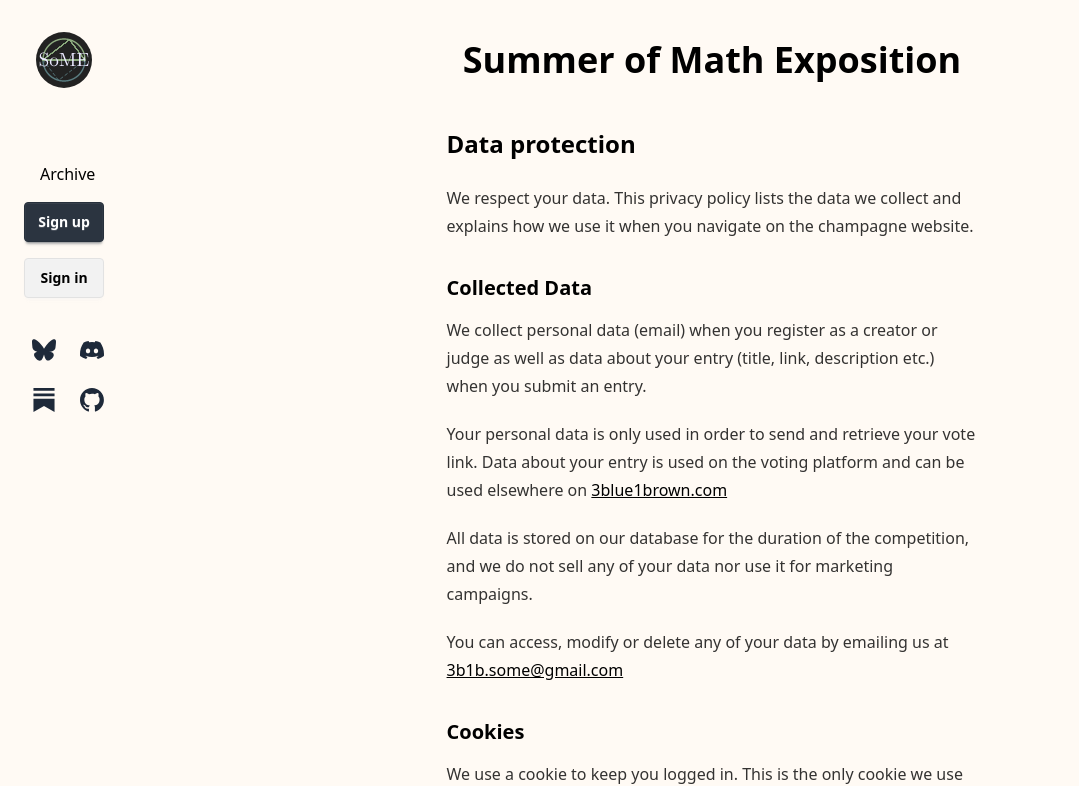
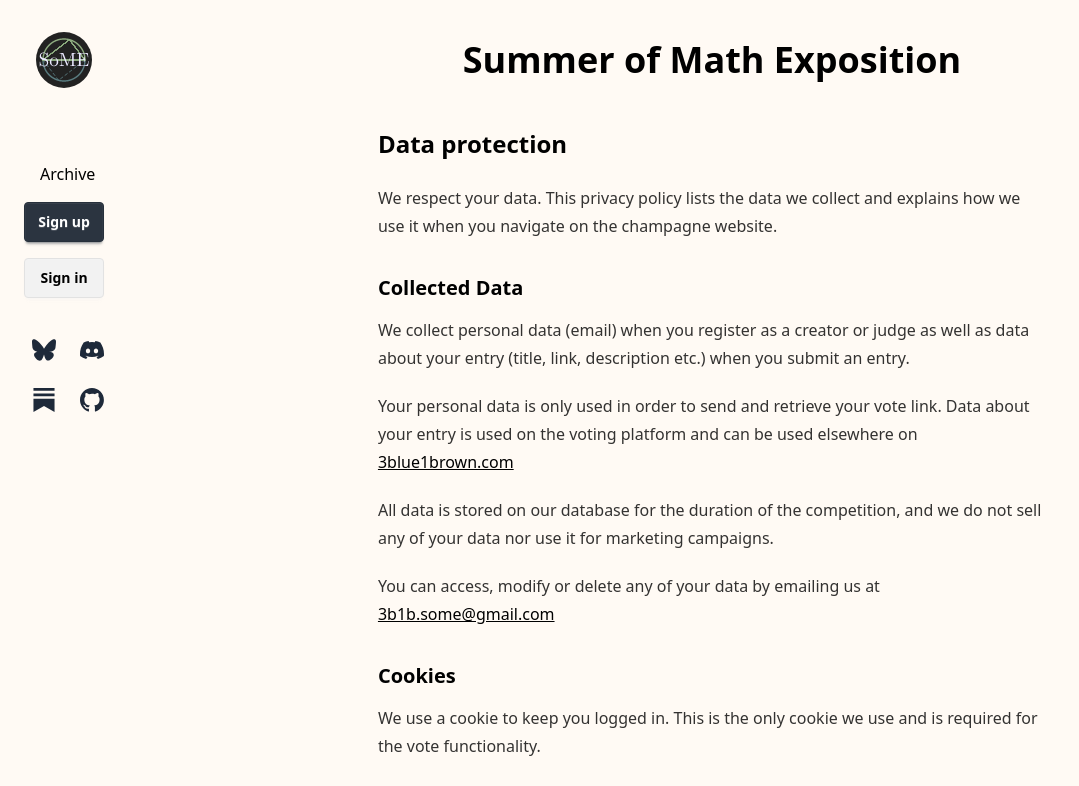
Before and after one commit to fcrozatier/SoME, a SvelteKit app: page /gdpr in a window 1280 px wide. Shown: the top 786 px of the page, without its empty margins (0-1079 px from the left). Built offline with nearby package versions, Linux system fonts and the light colour scheme; no server answers.

Commit message:
add scroll padding

```diff
--- a/src/app.css
+++ b/src/app.css
@@ -6,6 +6,8 @@
 	--color-light-gold: #fffaf4;
 
 	--color-base-900: #242321;
+
+	--w-prose: 80ch;
 }
 
 :root {
@@ -29,6 +31,7 @@ html,
 body {
 	background-color: var(--color-light-gold);
 	-webkit-font-smoothing: antialiased;
+	scroll-padding-top: 5rem;
 }
 
 /* Remove all animations, transitions and smooth scroll for people who prefer not to see them */
@@ -123,6 +126,10 @@ summary {
 	font-weight: var(--font-weight-medium);
 	text-box-trim: trim-start;
 	text-box-edge: cap;
+
+	& > a {
+		text-decoration: none;
+	}
 }
 summary:hover::before {
 	background-color: var(--color-gray-200);
@@ -202,7 +209,8 @@ summary::after {
 }
 
 .layout-prose {
-	@apply mx-auto max-w-prose px-8;
+	@apply mx-auto px-8;
+	max-width: var(--w-prose);
 }
 
 @keyframes scale-up {
```
